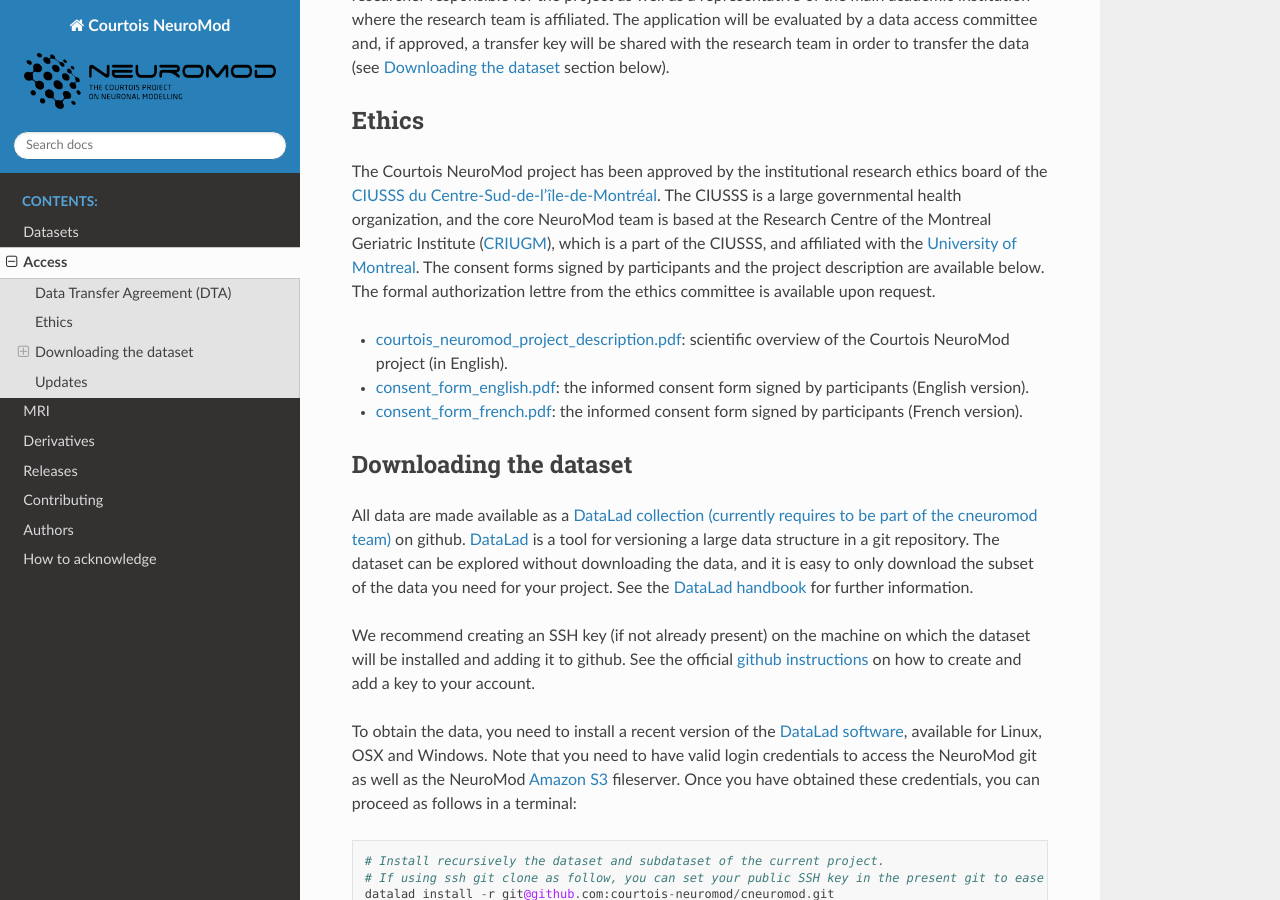
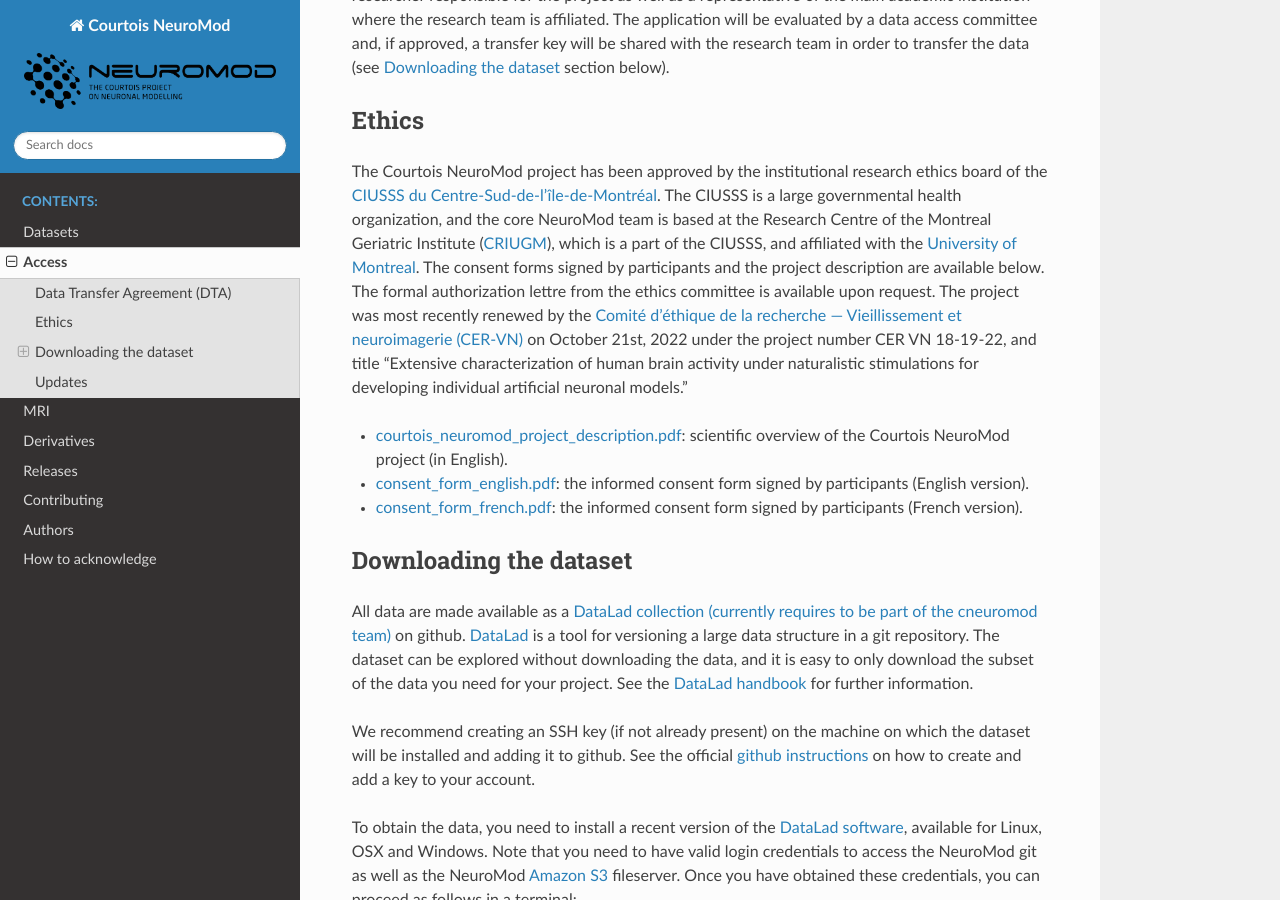
Before and after one commit to courtois-neuromod/cneuromod_docs, a Sphinx documentation site: the page built from source/ACCESS.md, in a window 1280 px wide and 900 px high, scrolled down 304 px. Built offline with Sphinx 7.4.7 and the Read the Docs theme 2.0.0, drawn with Linux system fonts in a browser that asks for light colours.

Commit message:
ethics  info
added sentence about recent approval and ethics identifier

```diff
--- a/source/ACCESS.md
+++ b/source/ACCESS.md
@@ -7,7 +7,9 @@ To access the cneuromod dataset, it is required to complete a form with a brief
 
 ## Ethics
 
-The Courtois NeuroMod project has been approved by the institutional research ethics board of the [CIUSSS du Centre-Sud-de-l'île-de-Montréal](https://ciusss-centresudmtl.gouv.qc.ca/propos/services-en-anglais). The CIUSSS is a large governmental health organization, and the core NeuroMod team is based at the Research Centre of the Montreal Geriatric Institute ([CRIUGM](http://www.criugm.qc.ca/en.html)), which is a part of the CIUSSS, and affiliated with the [University of Montreal](https://www.umontreal.ca/). The consent forms signed by participants and the project description are available below. The formal authorization lettre from the ethics committee is available upon request.
+The Courtois NeuroMod project has been approved by the institutional research ethics board of the [CIUSSS du Centre-Sud-de-l'île-de-Montréal](https://ciusss-centresudmtl.gouv.qc.ca/propos/services-en-anglais). The CIUSSS is a large governmental health organization, and the core NeuroMod team is based at the Research Centre of the Montreal Geriatric Institute ([CRIUGM](http://www.criugm.qc.ca/en.html)), which is a part of the CIUSSS, and affiliated with the [University of Montreal](https://www.umontreal.ca/). The consent forms signed by participants and the project description are available below. The formal authorization lettre from the ethics committee is available upon request. The project was  most recently renewed by the [Comité d’éthique de la recherche — Vieillissement et neuroimagerie (CER-VN)](https://ccsmtl-mission-universitaire.ca/fr/cer-vieillissement-et-neuroimagerie) on  October 21st, 2022 under the project number CER VN 18-19-22, and title "Extensive characterization of human brain activity under naturalistic stimulations for developing
+individual artificial neuronal models."
+
   * [courtois_neuromod_project_description.pdf](./_static/ethics/courtois_neuromod_project_description.pdf): scientific overview of the Courtois NeuroMod project (in English).
   * [consent_form_english.pdf](./_static/ethics/consent_form_english.pdf): the informed consent form signed by participants (English version).
   * [consent_form_french.pdf](./_static/ethics/consent_form_french.pdf): the informed consent form signed by participants (French version).
```
